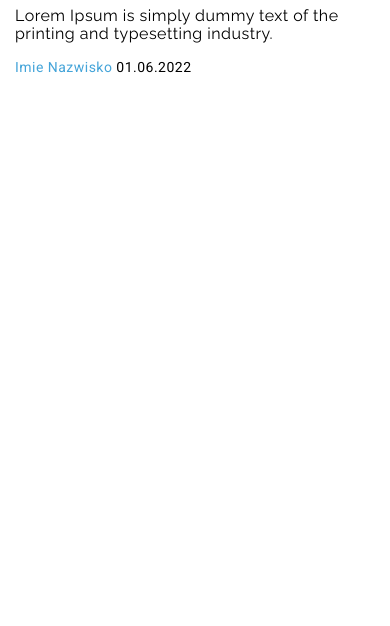
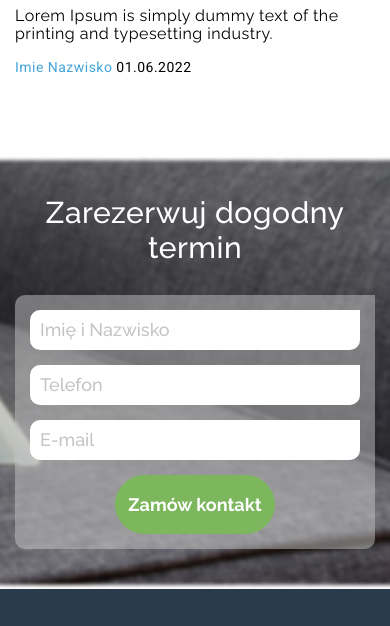
Before and after one commit to OlegSubotin/cleanti, a plain HTML site: page index.html in a window 390 px wide. Shown: the part 2380-3006 px from the top of the page. Before the commit the page ends 2486 px from the top, so only its background shows below. Drawn offline with nearby package versions, Linux system fonts and the light colour scheme.

Commit message:
home mob done

```diff
--- a/index.html
+++ b/index.html
@@ -665,7 +665,7 @@
         </section>
 
         <!-- BUY -->
-        <!-- <section class="section buy-section">
+        <section class="section buy-section">
             <div class="container">
                 <h2 class="buy-title">Zarezerwuj dogodny termin </h2>
                 <div class="buy-form-wrapper">
@@ -697,11 +697,11 @@
                     </form>
                 </div>
             </div>
-        </section> -->
+        </section>
     </main>
 
     <!-- FOOTER -->
-    <!-- <footer class="footer">
+    <footer class="footer">
         <div class="container container-footer">
                 <div class="footer-top-section">
                 <a class="footer-logo" href="index.html" >
@@ -835,7 +835,7 @@
             </div>
             </div>
         </div>
-    </footer> -->
+    </footer>
 
     <script src="https://unpkg.com/swiper/swiper-bundle.min.js"></script>
     <script src="js/home-features-slider.js" type="module"></script>
--- a/styles/index.css
+++ b/styles/index.css
@@ -699,6 +699,7 @@ a {
 
     .trust-section {
         margin-top: 60px;
+        box-shadow: 0px 4px 4px rgba(0, 0, 0, 0.25);
     }
 
     .trust-list {
@@ -951,16 +952,88 @@ a {
     /* BUY */
 
     .buy-section {
-        margin-top: 60px;
-        height: 400px;
-        background-color: #e5e5e5;
+        height: auto;
+        margin-top: 50px;
+        /* background-color: #e5e5e5; */
         background-image: url(../images/home-blank/buy/desk-bg.jpg);
         background-repeat: no-repeat;
         background-position: center;
-        /* background-size: cover; */
-    }
-
-    .buy-call-wrapper {
+        background-size: cover;
+        display: flex;
+        align-items: center;
+    }
+
+
+
+    .buy-title {
+        text-align: center;
+        margin-top: 40px;
+        font-family: 'Raleway';
+        font-style: normal;
+        font-weight: 500;
+        font-size: 30px;
+        color: var(--extra-title-color);
+    }
+
+    .buy-form-wrapper {
+        margin-top: 30px;
+        margin-bottom: 40px;
+        background: rgba(196, 196, 196, 0.5);
+        border-radius: 10px 0px 10px 10px;
+        padding: 15px;
+    }
+
+    .buy-form {
+        display: flex;
+        flex-direction: column;
+        align-items: center;
+        justify-content: center;
+    }
+
+    .buy-form-input {
+        border-radius: 10px 0px 10px 10px;
+        width: 100%;
+        height: 40px;
+        padding: 10px;
+        border: none;
+        outline: none;
+    }
+
+    .buy-form-input:not(:last-child){
+        margin-bottom: 15px;
+    }
+
+    .buy-form-input::placeholder {
+        font-family: 'Raleway';
+        font-style: normal;
+        font-weight: 500;
+        font-size: 18px;
+        line-height: 21px;
+
+        color: #c4c4c4;
+    }
+
+    .buy-form-button {
+        margin: 0;
+        padding: 19px 13px;
+        background: #7cb75e;
+        border-radius: 70px;
+        border: none;
+        font-family: 'Raleway';
+        font-style: normal;
+        font-weight: 700;
+        font-size: 18px;
+        line-height: 21px;
+        color: var(--extra-text-color);
+        cursor: pointer;
+    }
+
+    .buy-form-button:hover,
+    .buy-form-button:focus {
+        background-color: var(--accent-color);
+    }
+
+    /* .buy-call-wrapper {
         display: flex;
         align-items: center;
         justify-content: center;
@@ -1035,7 +1108,7 @@ a {
         font-size: 18px;
         line-height: 21px;
         color: var(--extra-text-color);
-    }
+    } */
 
     /* FOOTER */
 
```
